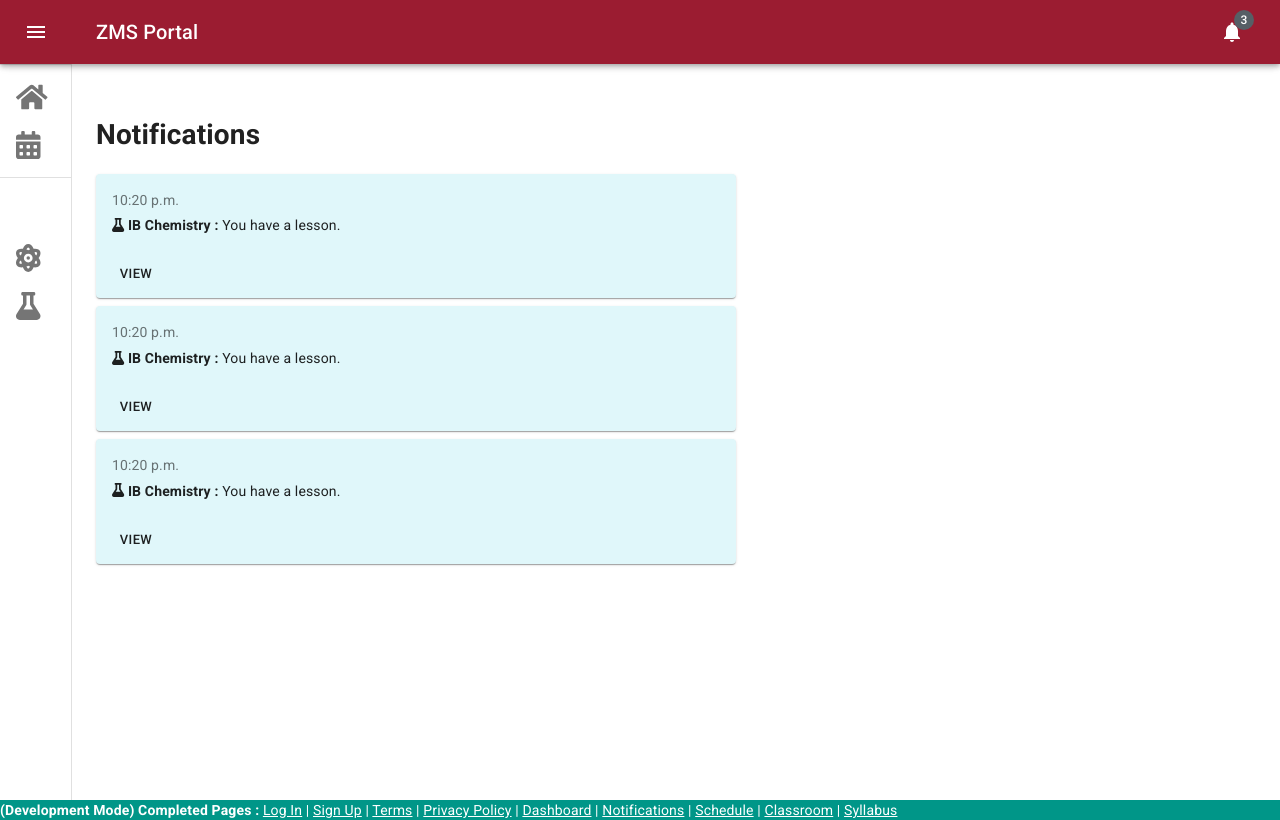
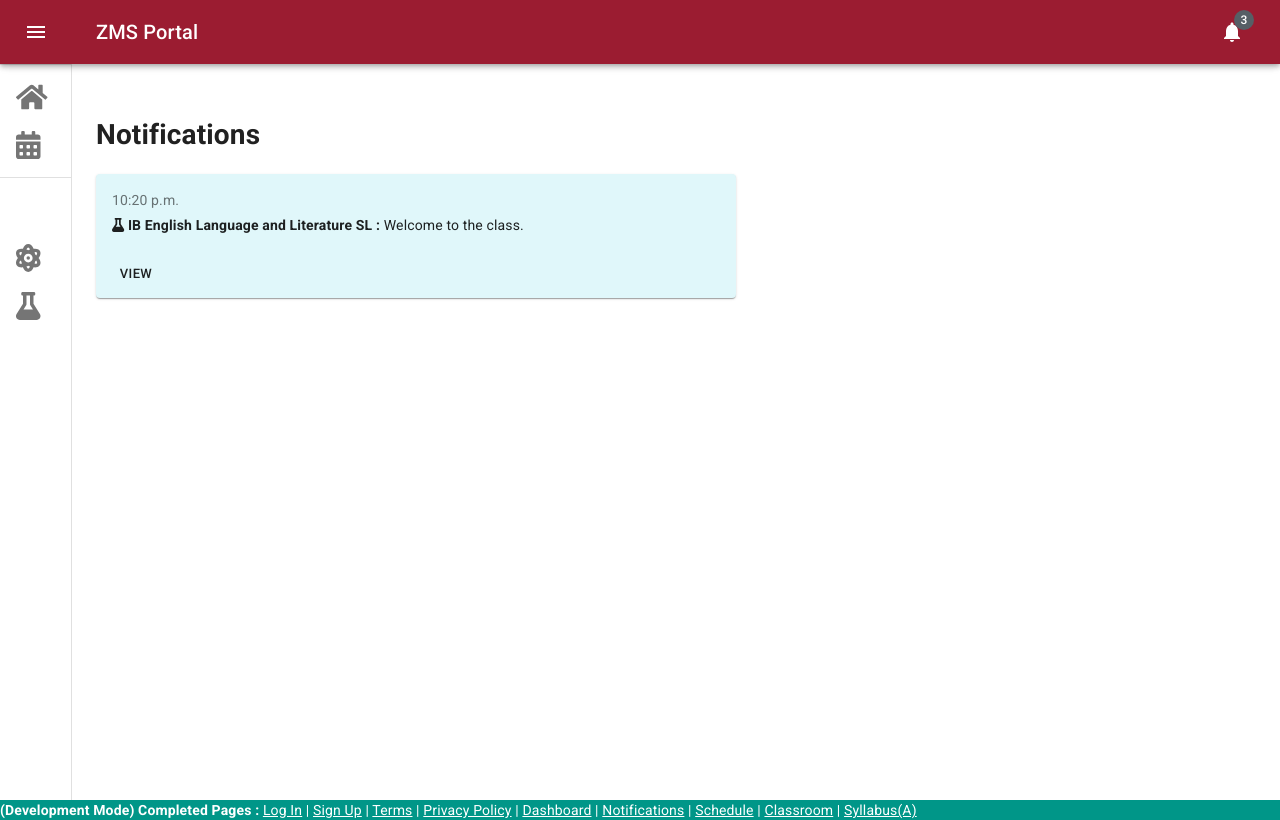
Before and after one commit to Pi-31415/ZMS_Portal, a React (Create React App) app: page /portal/dashboard/notif in a window 1280 px wide. Built offline with nearby package versions, Linux system fonts and the light colour scheme.

Commit message:
font awesome integrated

```diff
--- a/src/App.js
+++ b/src/App.js
@@ -39,6 +39,8 @@ const App = props => {
 
           </Switch>
         </div>
+
+
         <div style={{ background: '#009688', padding: '0', margin: '0', color: '#fff' }}>
           <b>(Development Mode) Completed Pages : </b>
           <Link to="/portal" style={{ color: '#fff' }}>Log In</Link>
@@ -57,8 +59,11 @@ const App = props => {
           {' | '}
           <Link to="/portal/classroom" style={{ color: '#fff' }}>Classroom</Link>
           {' | '}
-          <Link to="/portal/syllabus/anson" style={{ color: '#fff' }}>Syllabus</Link>
+          <Link to="/portal/syllabus/anson" style={{ color: '#fff' }}>Syllabus(A)</Link>
         </div>
+
+
+
       </div>
     </Router>
   );
--- a/src/components/notification_card.js
+++ b/src/components/notification_card.js
@@ -8,6 +8,7 @@ import Typography from '@material-ui/core/Typography';
 import { FontAwesomeIcon } from '@fortawesome/react-fontawesome'
 import { faFlask } from '@fortawesome/free-solid-svg-icons';
 import Box from '@material-ui/core/Box';
+import {faBook} from '@fortawesome/free-solid-svg-icons';
 
 const useStyles = makeStyles({
   root: {
@@ -39,7 +40,7 @@ export default function NotifCard() {
           10:20 p.m.
         </Typography>
         <Typography variant="body2" component="p">
-        <FontAwesomeIcon icon={faFlask}/><b> IB Chemistry :</b> You have a lesson.
+        <FontAwesomeIcon icon={faFlask}/><b> IB English Language and Literature SL :</b> Welcome to the class.
         </Typography>
       </CardContent>
       <CardActions>
--- a/src/pages/notifications.js
+++ b/src/pages/notifications.js
@@ -96,8 +96,6 @@ export default function Dashboard() {
         <Container maxWidth="lg" className={classes.container}>
           <h1>Notifications</h1>
           <NotifCard></NotifCard>
-          <NotifCard></NotifCard>
-          <NotifCard></NotifCard>
         </Container>
       </main>
     </div>
```
